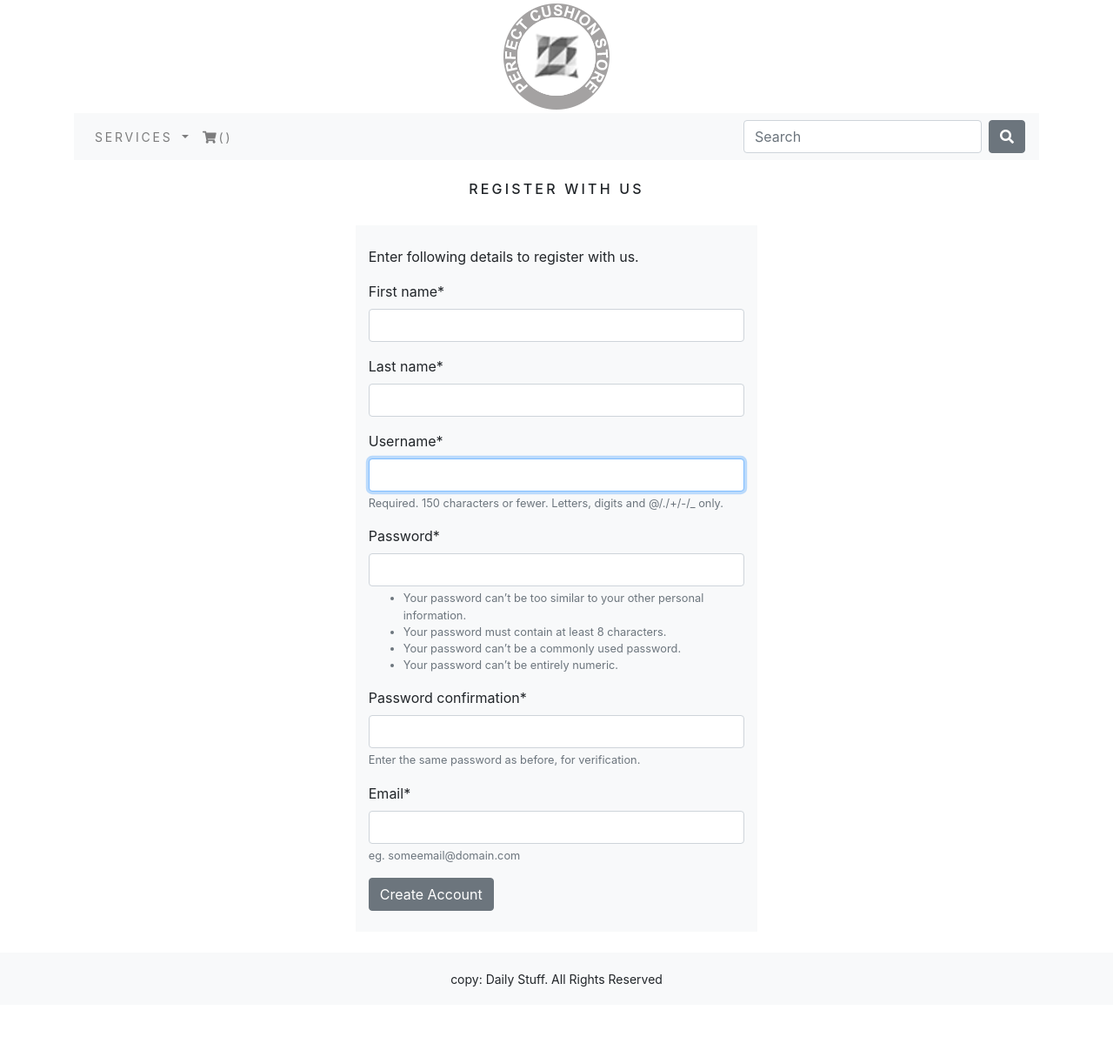
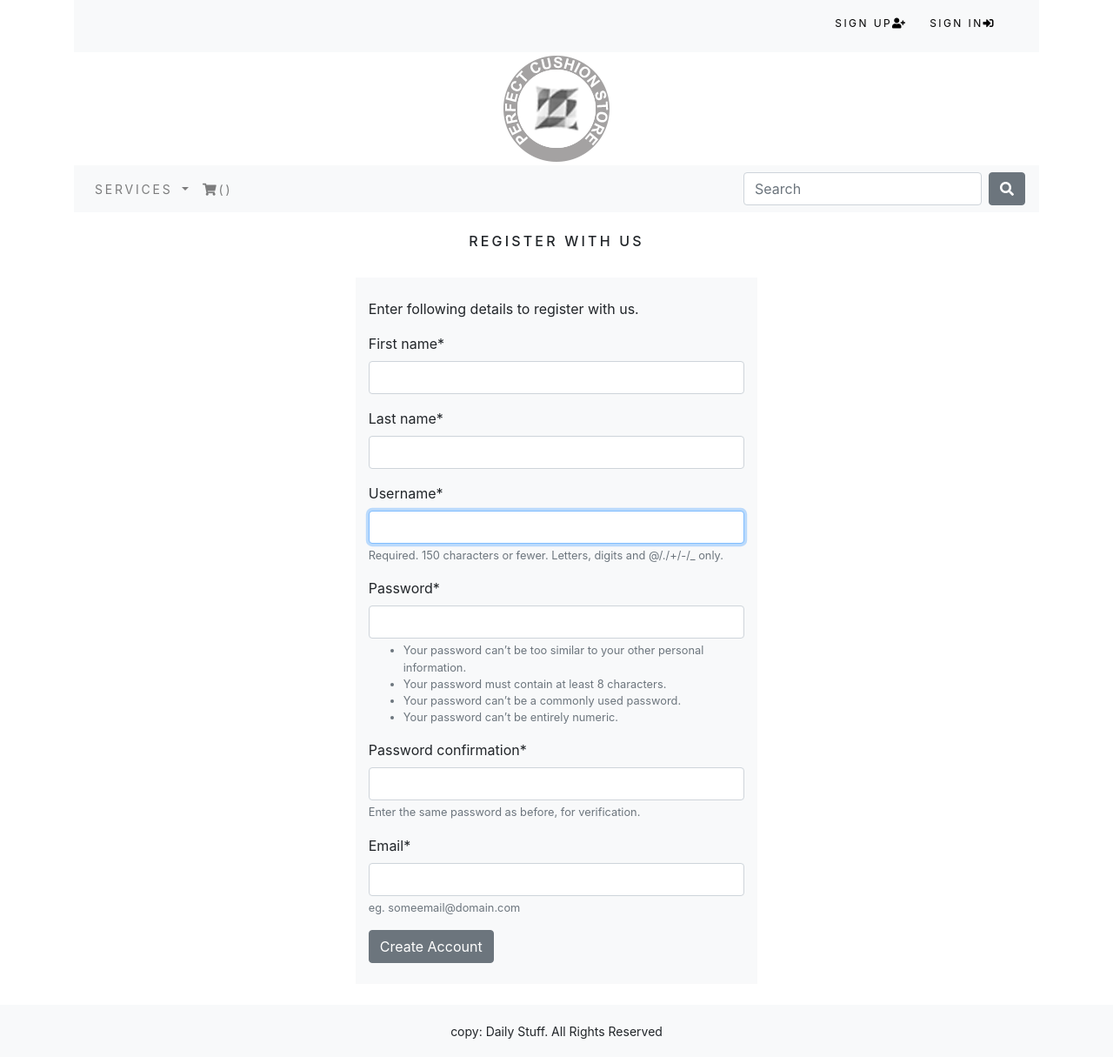
Before and after one commit to atul-nit/dailystuff, a Django app: page /account/create/ in a window 1280 px wide. Shown: the whole page at 87% size. Before the commit the page ends 1134 px from the top, so only its background shows below. Run offline with Django 3.2, Linux system fonts and the light colour scheme; data that the repository does not hold is empty; some libraries are stand-ins or nearby versions.

Commit message:
login logout view

```diff
--- a/dailystuff/dailystuff/urls.py
+++ b/dailystuff/dailystuff/urls.py
@@ -23,6 +23,8 @@ urlpatterns = [
     path('admin/', admin.site.urls),
     path('servicecatalog/', include('servicecatalog.urls')),
     path('account/create/', views.registerView, name="register"),
+    path('account/login/', views.loginView, name="login"),
+    path('account/logout/', views.logoutView, name="logout"),
 ]
 
 if settings.DEBUG:
--- a/dailystuff/servicecatalog/templates/servicecatalog/commonbase.html
+++ b/dailystuff/servicecatalog/templates/servicecatalog/commonbase.html
@@ -14,6 +14,9 @@
 </head>
 <body>
     <div class="container">
+        <div class="container-fluid bg-light navbar-fixed-top my_top_navbar_div">
+            {% include 'topsection-navbar.html' %}
+        </div>
         {% include 'headersection.html' %}
         {% include 'navigationbar.html' %}
         {% block maincontent %}
--- /dev/null
+++ b/dailystuff/servicecatalog/templates/topsection-navbar.html
@@ -0,0 +1,21 @@
+<div class="container">
+    <div class="my_custom_menu">
+        <ul>
+            {% if request.user.is_authenticated and request.user.first_name %}
+            <li>
+                Welcome, {{ request.user.first_name }}<i class="fas fa-user-circle"></i>
+            </li>
+            <li>
+                <a href="{% url 'logout' %}">Sign Out<i class="fas fa-sign-out-alt"></i></a>
+            </li>
+            {% else %}
+            <li>
+                <a href="{% url 'register' %}">Sign Up<i class="fas fa-user-plus"></i></a>
+            </li>
+            <li>
+                <a href="{% url 'login' %}">Sign In<i class="fas fa-sign-in-alt"></i></a>
+            </li>
+            {% endif %}
+        </ul>
+    </div>
+</div>
--- a/dailystuff/servicecatalog/views.py
+++ b/dailystuff/servicecatalog/views.py
@@ -5,6 +5,8 @@ from django.core.paginator import Paginator, EmptyPage, InvalidPage
 from django.contrib.auth.models import Group, User
 from .models import ServiceCategory, ServiceProduct
 from .forms import RegisterForm
+from django.contrib.auth.forms import AuthenticationForm
+from django.contrib.auth import login, authenticate, logout
 
 
 def allServiceProducts(request):
@@ -53,3 +55,24 @@ def registerView(request):
     else:
         form = RegisterForm()
     return render(request, 'accounts/register.html', {'form': form})
+
+def loginView(request):
+    if request.method == 'POST':
+        form  = AuthenticationForm(data=request.POST)
+        if form.is_valid():
+            username = request.POST['username']
+            password = request.POST['password']
+            user = authenticate(username=username, password=password)
+            if user is not None:
+                print("user password right............")
+                login(request, user)
+                return redirect('servicecatalog:allServices')
+            else:
+                return redirect('register')
+    else:
+        form = AuthenticationForm()
+    return render(request, 'accounts/login.html', {'form': form})
+
+def logoutView(request):
+    logout(request)
+    return redirect('login')
--- a/dailystuff/static/css/main.css
+++ b/dailystuff/static/css/main.css
@@ -126,8 +126,34 @@ body {
     background-image: none;
     background: none;
 }
-
 .errorlist li {
     color: red;
     font-weight: bold;
 }
+.my_custom_div {
+    margin-bottom: 28px !important;
+}
+.my_top_navbar_div {
+    height: 60px;
+    line-height: 50px;
+}
+.my_custom_menu {
+    text-align: right !important;
+}
+.my_custom_menu ul li {
+    list-style: none;
+    color: #000;
+    text-transform: uppercase;
+    letter-spacing: .2em;
+    font-size: 12px;
+    padding-right: 20px;
+    display: inline;
+}
+.my_custom_menu ul li a {
+    text-decoration: none;
+    color: #000;
+    list-style: none;
+    text-transform: uppercase;
+    letter-spacing: .2em;
+    font-size: 12px;
+}
```
Also changed, not shown: dailystuff/servicecatalog/templates/accounts/login.html (added, +40 -0 lines).
